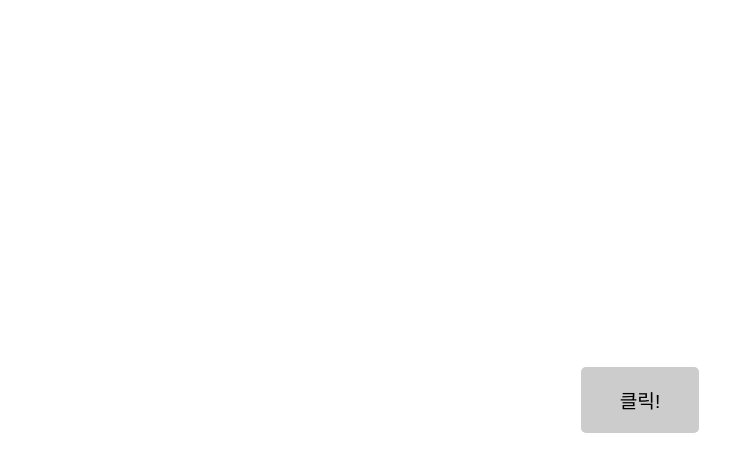
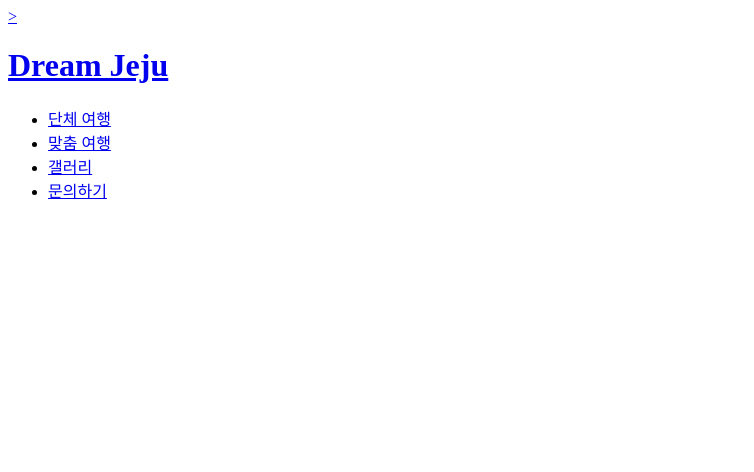
Before and after one commit to lunacyy05/Backend_side_proj, a plain HTML site: page test.html in a window 1280 px wide. Shown: the whole page, without its empty margins (0-754 px from the left). Drawn offline with Linux system fonts and the light colour scheme.

Commit message:
Add files via upload
<div>태크 <nav>태크한번 만들어 봤는데 좋은디

```diff
--- a/test.html
+++ b/test.html
@@ -1,34 +1,20 @@
 <!DOCTYPE html>
-<html lang="ko">
-<head>
-  <meta charset="UTF-8">
-  <meta name="viewport" content="width=device-width, initial-scale=1.0">
-  <title>버튼을 화면 중앙에 배치하기</title>
-  <style>
-    /* Do it! 버튼을 화면 중앙에 배치하기 */
-    * {
-      margin:0;
-      box-sizing: border-box;
-    }
-    body {
-      background:url('images/bg5.jpg') no-repeat left top fixed;
-      background-size:cover;
-      display: flex;
-      justify-content: center;
-      align-items:center;
-      min-height:100vh;
-    }
-    button {
-      background-color:#ccc;
-      font-size: 1.2em;
-      padding:1em 2em;
-      border:none;
-      border-radius:5px;
-      box-shadow:1px 1px 2px #fff;
-    }
-  </style>
-</head>
-<body>
-  <button>클릭!</button>
-</body>
-</html>
+<HTML lang="ko">
+<header>
+<div id =logo>
+    <a href="#">><h1> Dream Jeju</h1></a>
+</div>
+<nav>
+    <ul id="topMenu">
+        <li><a href="#">단체 여행</a></li>
+        <li><a href="#">맞춤 여행</a></li>
+        <li><a href="#">갤러리</a></li>
+        <li><a href="#">문의하기</a></li>
+    </ul>
+</nav>
+</header>
+
+
+
+
+</HTML>
```
